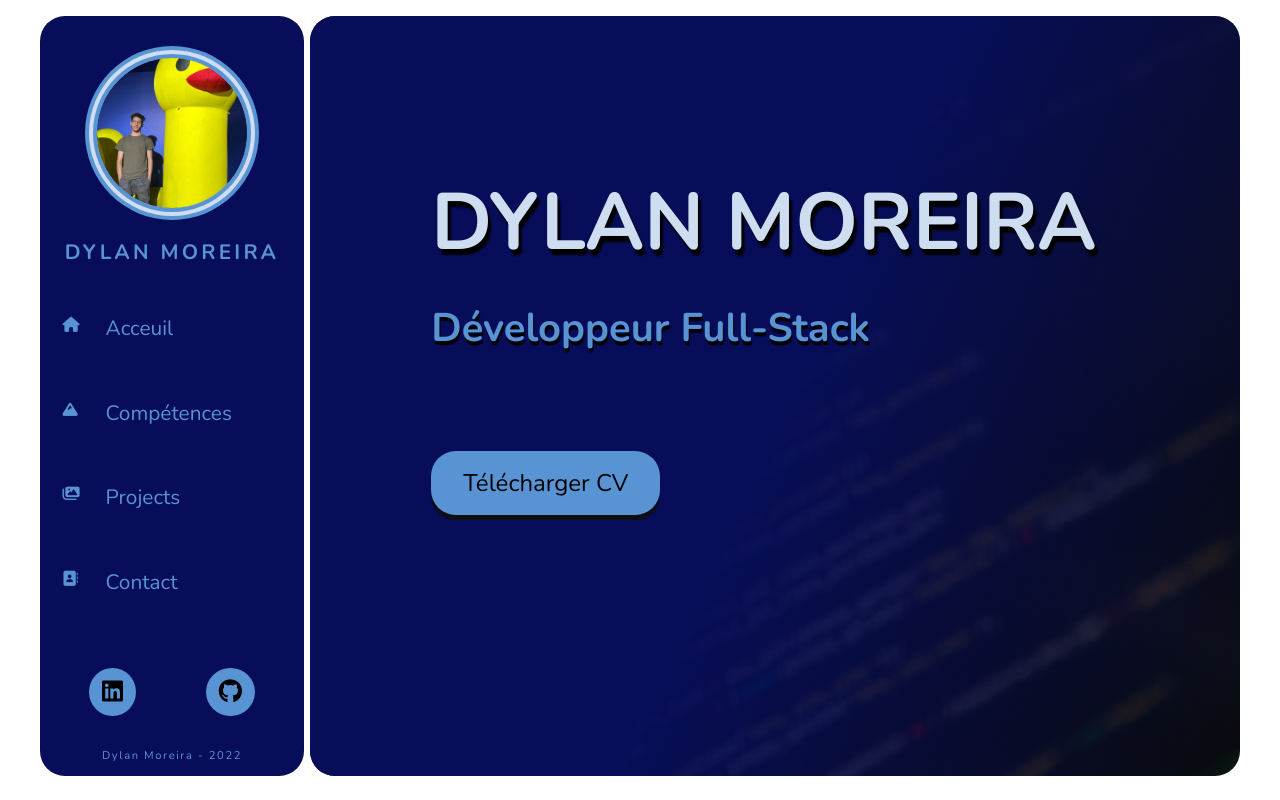
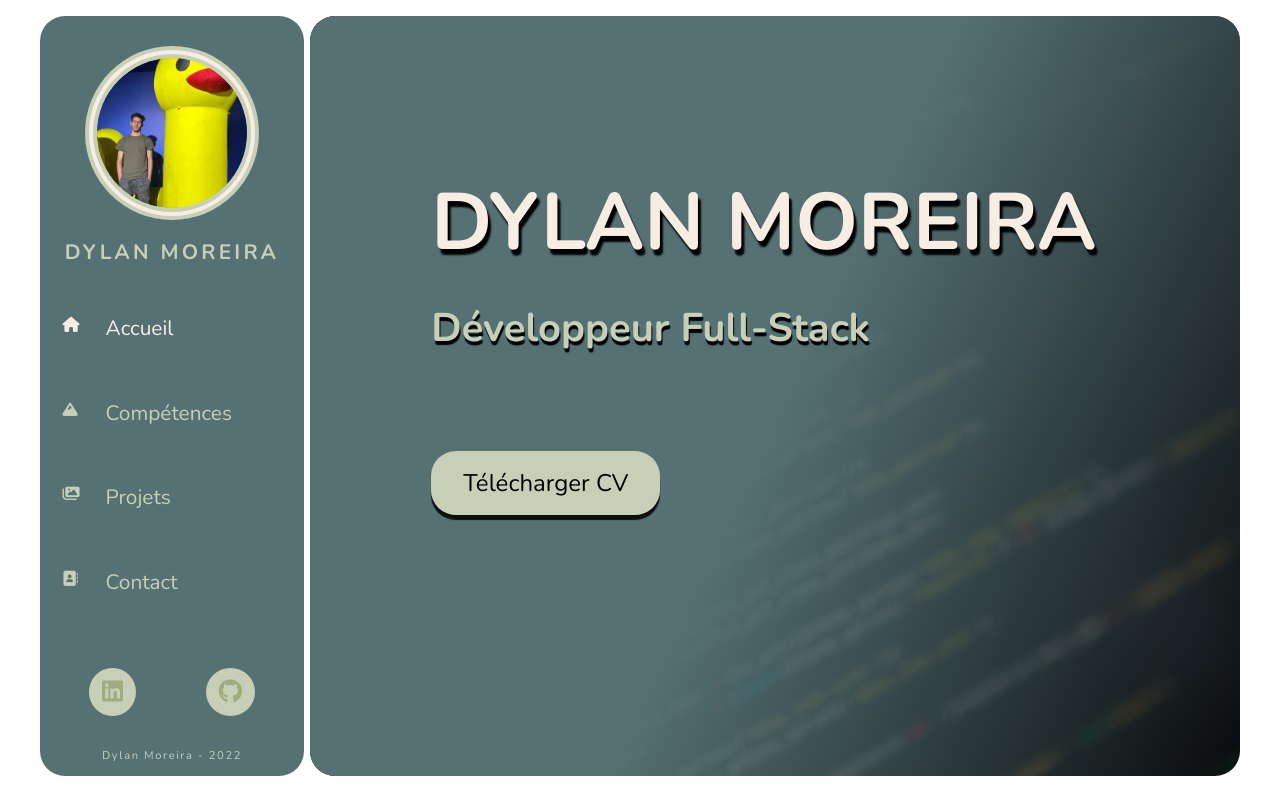
Before and after one commit to DilouProd/portfolio-2.0, a React (Create React App) app: page / in a window 1280 px wide. Built offline with nearby package versions, Linux system fonts and the light colour scheme.

Commit message:
competence finis add portofio start

```diff
--- a/package.json
+++ b/package.json
@@ -10,7 +10,7 @@
     "react": "^18.2.0",
     "react-dom": "^18.2.0",
     "react-router-dom": "^6.4.3",
-    "react-scripts": "5.0.1",
+    "react-scripts": "^5.0.1",
     "web-vitals": "^2.1.4"
   },
   "scripts": {
--- a/src/components/Navigation/Navigation.js
+++ b/src/components/Navigation/Navigation.js
@@ -14,9 +14,9 @@ const Navigation = () => {
             <div className="navigation">
                 <ul>
                     <li>
-                    <NavLink exact to="/">
+                    <NavLink exact="true" activeClassName="active" to="/">
                         <i className='fas fa-home'></i>
-                        <span>Acceuil</span>
+                        <span>Accueil</span>
                     </NavLink>
                     </li>
                     <li>
@@ -28,7 +28,7 @@ const Navigation = () => {
                     <li>
                     <NavLink exact to="/portfolio" >
                         <i className='fas fa-images'></i>
-                        <span>Projects</span>
+                        <span>Projets</span>
                     </NavLink>
                     </li>
                     <li>
--- /dev/null
+++ b/src/components/portfolio/Project.js
@@ -0,0 +1,19 @@
+import React, { Component } from 'react'
+
+export default class project extends Component {
+
+
+  render() {
+    let {name, languagesIcons, source, info, picture} = this.props.item;
+
+    return (
+      <div className="project">
+        <div className="icons">
+          {languagesIcons.map(icon =>
+            <i className={icon} key={icon}></i>
+            )}
+        </div>
+      </div>
+    )
+  }
+}
--- /dev/null
+++ b/src/components/portfolio/ProjectList.js
@@ -0,0 +1,34 @@
+import React, { Component } from 'react'
+import { portfolioData } from '../../data/portfolioData';
+import Project from './Project';
+
+export default class ProjectList extends Component {
+    state = {
+        projects: portfolioData,
+    };
+
+
+
+  render() {
+    let { projects } = this.state;
+
+    return (
+      <div className="protfilioContent">
+        <ul className="radioDisplay">
+
+        </ul>
+        <div className="projects">
+            {
+                projects.map(item => {
+                    return (
+                        <Project
+                        key={item.id}
+                        item={item} />
+                    )
+                })
+            }
+        </div>
+      </div>
+    )
+  }
+}
--- a/src/pages/Portfolio.js
+++ b/src/pages/Portfolio.js
@@ -1,11 +1,12 @@
 import React from "react";
 import Navigation from "../components/Navigation/Navigation";
+import ProjectList from "../components/portfolio/ProjectList";
 
 const Portfolio = () => {
   return (
     <div className="portfolio">
       <Navigation />
-      Protfolio
+      <ProjectList />
     </div>
   );
 };
--- a/src/styles/_settings.scss
+++ b/src/styles/_settings.scss
@@ -1,11 +1,12 @@
 @import url("https://fonts.googleapis.com/css2?family=Nunito:ital,wght@0,200;0,300;0,400;0,500;0,600;0,700;0,800;0,900;0,1000;1,200;1,300;1,400;1,500;1,600;1,700;1,800;1,900;1,1000&display=swap");
 
+$font-: "Comics Sans MS", cursive, sans-serif;
 $font-1: "Nunito", sans-serif;
 
-$color-blue-dark: #070d59;
-$color-blue: #1f3c88;
-$color-blue-light: #5893d4;
-$color-blue-lighter: #ceddef;
+$color-1: #557174;
+$color-2: #9DAD7F;
+$color-3: #C7CFB7;
+$color-4: #F8EDE3;
 $black: #000;
 $white: #fff;
 
--- a/src/styles/components/_navigation.scss
+++ b/src/styles/components/_navigation.scss
@@ -1,5 +1,5 @@
 .sidebar {
-  background: $color-blue-dark;
+  background: $color-1;
   font-family: $font-1;
   height: 100%;
   min-height: $minHeight;
@@ -29,15 +29,15 @@
       img {
         width: 150px;
         border-radius: 50%;
-        box-shadow: 0 0 0 4px $color-blue-light, 0 0 0 8px $color-blue-lighter,
-          0 0 0 12px $color-blue-light;
+        box-shadow: 0 0 0 4px $color-3, 0 0 0 8px $color-4,
+          0 0 0 12px $color-3;
       }
       h3 {
         font-size: 1.3rem;
         text-transform: uppercase;
         letter-spacing: 0.2rem;
         margin-top: 1.5rem;
-        color: $color-blue-light;
+        color: $color-3;
       }
     }
   }
@@ -58,10 +58,13 @@
           transform: translate(3px, 3px);
         }
         a {
-          color: $color-blue-light;
+          color: $color-3;
           &:hover {
-            color: $color-blue-lighter;
+            color: $color-4;
           }
+        }
+        .active{
+          color: $color-4;
         }
         i {
           position: absolute;
@@ -86,18 +89,20 @@
 
       li {
         font-size: 1.5rem;
-        background: $color-blue-light;
+        background: $color-3;
         border-radius: 50%;
-        color: $color-blue;
         padding: 0.5rem 0.8rem;
         transition: 0.3s;
         cursor: pointer;
 
         a:visited {
-          color: $color-blue;
+          color: $color-2;
         }
         &:hover {
-          background: $color-blue-lighter;
+          background: $color-4;
+        }
+        i{
+          color: $color-2;
         }
       }
     }
@@ -109,10 +114,10 @@
     font-size: 0.7rem;
 
     p {
-      color: $color-blue-light;
+      color: $color-3;
 
       &:hover {
-        color: $color-blue-lighter;
+        color: $color-4;
       }
     }
   }
--- a/src/styles/pages/_home.scss
+++ b/src/styles/pages/_home.scss
@@ -1,6 +1,6 @@
 .home {
   .homeContent {
-    background: linear-gradient(115deg, $color-blue-dark 50%, transparent 100%);
+    background: linear-gradient(115deg, $color-1 50%, transparent 100%);
     min-height: $minHeight;
     width: 100%;
     border-radius: $borderRadius;
@@ -26,27 +26,27 @@
       h1 {
         font-size: 5rem;
         font-family: $font-1;
-        color: $color-blue-lighter;
+        color: $color-4;
         text-transform: uppercase;
         text-shadow: 3px 6px 2px $black;
       }
       h2 {
         font-size: 2.5rem;
         padding: 1.5rem 0 7rem;
-        color: $color-blue-light;
+        color: $color-3;
         text-shadow: 1px 4px 1px $black;
       }
       .pdf {
         a {
           font-size: 1.5rem;
-          background: $color-blue-light;
+          background: $color-3;
           padding: 1rem 2rem;
           border-radius: $borderRadius;
           box-shadow: 0 5px 1px rgb(15, 15, 15);
           transition: 0.2s ease;
 
           &:hover {
-            background: $color-blue-lighter;
+            background: $color-4;
           }
         }
       }
--- a/src/styles/pages/_knowledges.scss
+++ b/src/styles/pages/_knowledges.scss
@@ -6,7 +6,7 @@
     overflow: hidden;
     display: grid;
     grid-template-columns: 38% 1fr 1fr;
-    grid-template-rows: 70% 30%;
+    grid-template-rows: 73% 27%;
     grid-template-areas:
       "L E E"
       "O O H";
@@ -15,7 +15,7 @@
     .experience,
     .otherSkills,
     .hobbies {
-      background: $color-blue;
+      background: $color-1;
       border-radius: $borderRadius;
       padding: 1.4rem;
     }
@@ -23,7 +23,7 @@
       font-size: 1.4rem;
       margin-bottom: 1rem;
       font-family: $font-1;
-      color: $color-blue-light;
+      color: $color-3;
       text-transform: uppercase;
     }
     .languagesFrameworks {
@@ -75,7 +75,7 @@
         padding-top: 0.5rem;
 
         li {
-          color: $color-blue-dark;
+          color: $color-4;
         }
         .progressBar {
           height: 0.4rem;
@@ -87,7 +87,7 @@
           &:after {
             content: "";
             position: absolute;
-            background: $color-blue-light;
+            background: $color-3;
             border-radius: 50px;
             height: 0.4rem;
             width: 0;
@@ -118,15 +118,20 @@
       }
       h4 {
         font-size: 1.1rem;
-        color: $color-blue-lighter;
+        color: $color-4;
       }
       h5 {
-        color: $color-blue-light;
+        color: $color-3;
         padding: 0.5rem 0 0.5rem 1rem;
       }
       p {
         text-align: justify;
         padding: 0 1rem;
+        ul{
+          li {
+            list-style: disc;
+          }
+        }
       }
       .exp-1 {
         grid-area: 2;
@@ -151,7 +156,7 @@
           display: grid;
 
           i {
-            color: $color-blue-lighter;
+            color: $color-4;
           }
         }
       }
@@ -167,7 +172,7 @@
         li {
           i {
             position: absolute;
-            color: $color-blue-lighter;
+            color: $color-4;
           }
           span {
             position: absolute;
--- a/src/styles/pages/_notFound.scss
+++ b/src/styles/pages/_notFound.scss
@@ -2,23 +2,23 @@
   @include verticalCenter;
   height: 95vh;
   max-width: 1200px;
-  background: $color-blue-dark;
+  background: $color-1;
   border-radius: $borderRadius;
   text-align: center;
 
   h3 {
-    color: $color-blue-lighter;
+    color: $color-4;
     margin-bottom: 3rem;
     font-size: 2rem;
   }
   a {
     padding: 1rem 2rem;
     border-radius: $borderRadius;
-    background: $color-blue-lighter;
+    background: $color-4;
     transition: 0.2s;
 
     &:hover {
-      background: $color-blue-light;
+      background: $color-3;
     }
   }
 }
```
Also changed, not shown: src/components/knowleges/Experience.js (+15 -6 lines), 1 other file (tests, documents, lock files or other folders).
